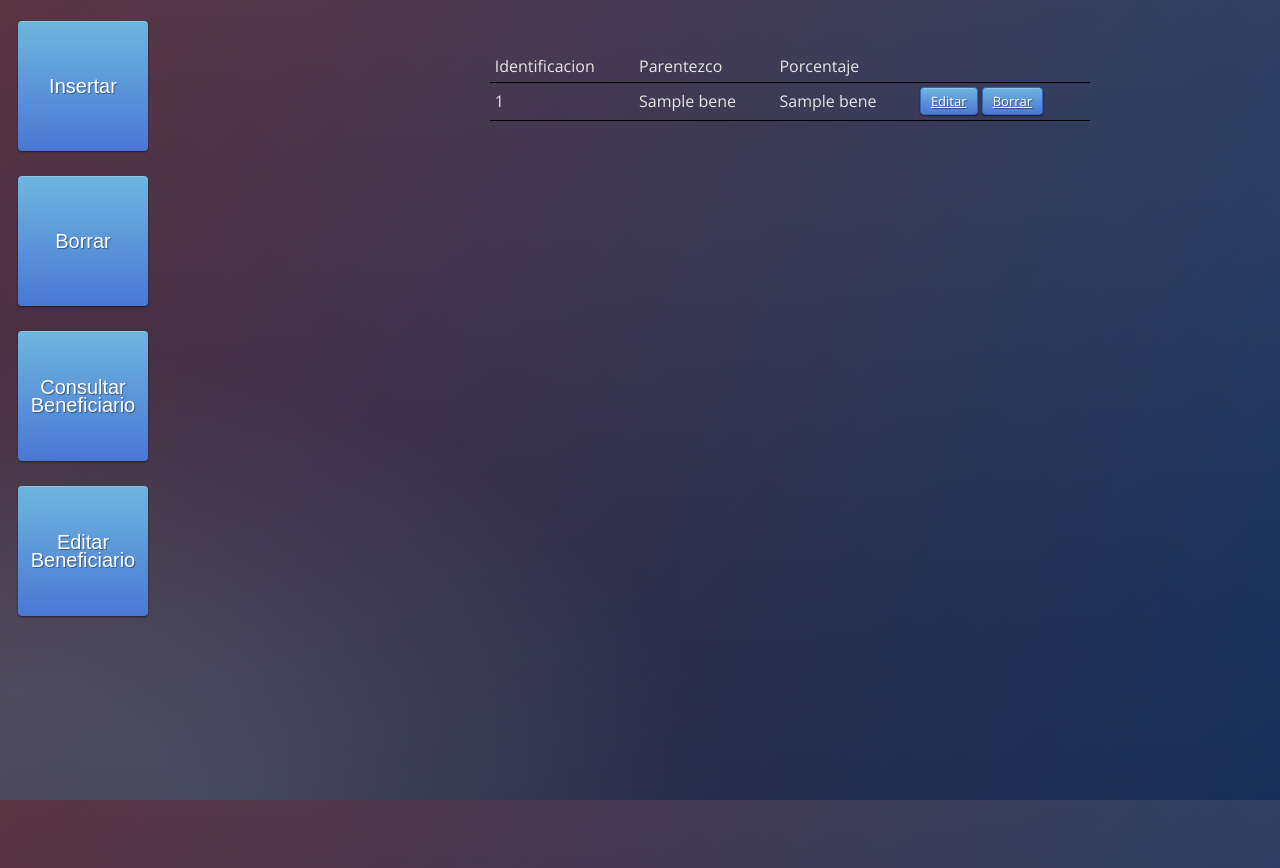
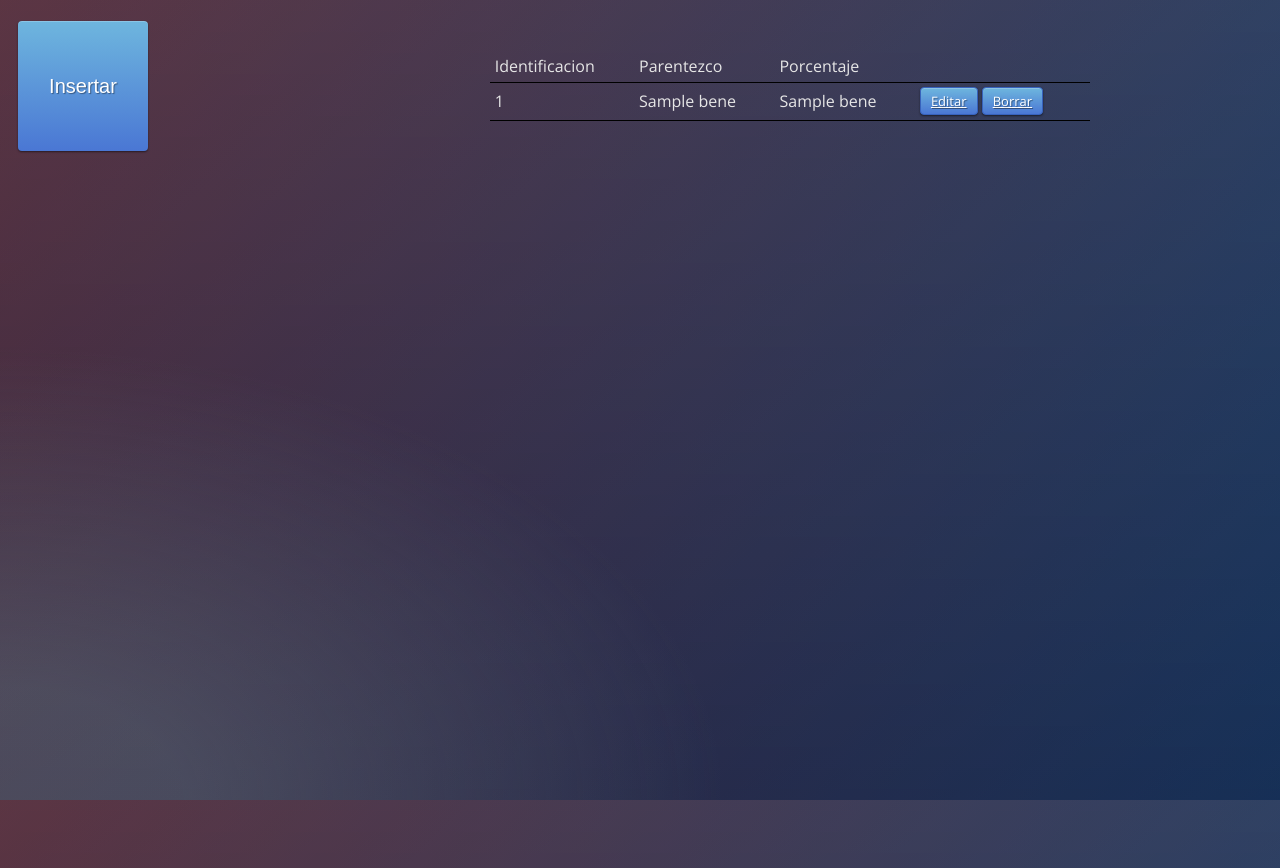
Before and after one commit to cabadilla/Bases-de-datos, a Python web app: template Web/templates/beneficiario.html in a window 1280 px wide; the page is wider, and only the part inside the window is pictured. Shown: the top 868 px of that part. Run offline with Jinja, Linux system fonts and the light colour scheme; the template is opened without the code that fills it: most values are stand-ins (such as "Sample title", 1, 10 or a date in 2020).

Commit message:
Update beneficiario.html

```diff
--- a/Web/templates/beneficiario.html
+++ b/Web/templates/beneficiario.html
@@ -16,17 +16,6 @@
         <button class="btn btn-primary">Insertar</button>
     </form>
 
-    <form action="/borrarBene">
-        <button class="btn btn-primary">Borrar</button>
-    </form>
-
-    <form action="/consultarBene">
-        <button class="btn btn-primary">Consultar Beneficiario</button>
-    </form>
-
-    <form action="/editarBene">
-        <button class="btn btn-primary">Editar Beneficiario</button>
-    </form>
 
     <div class="tablaBene">
         <table>
```
